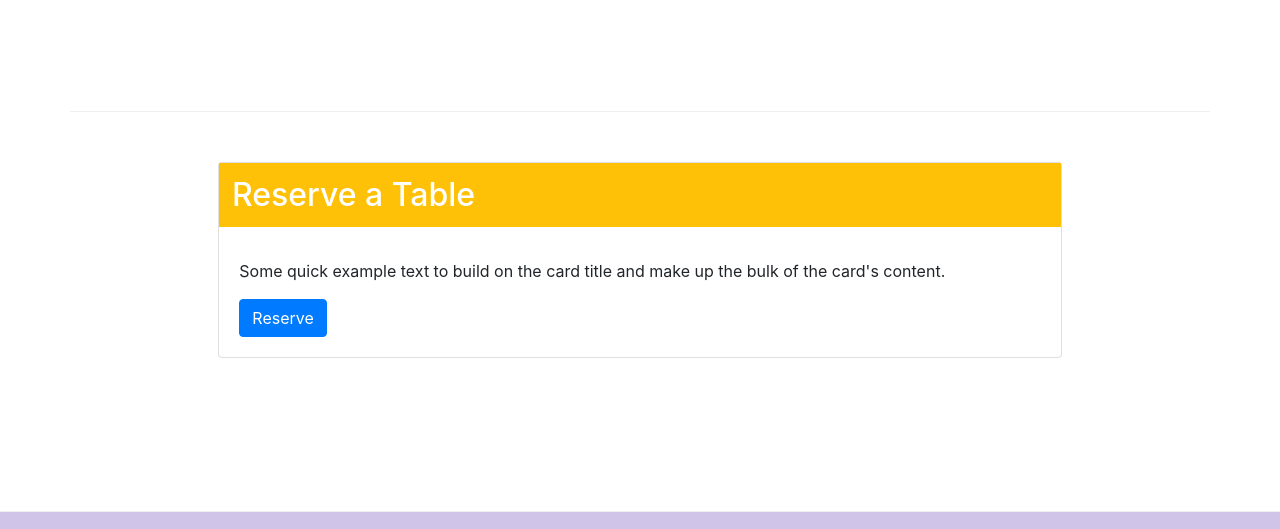
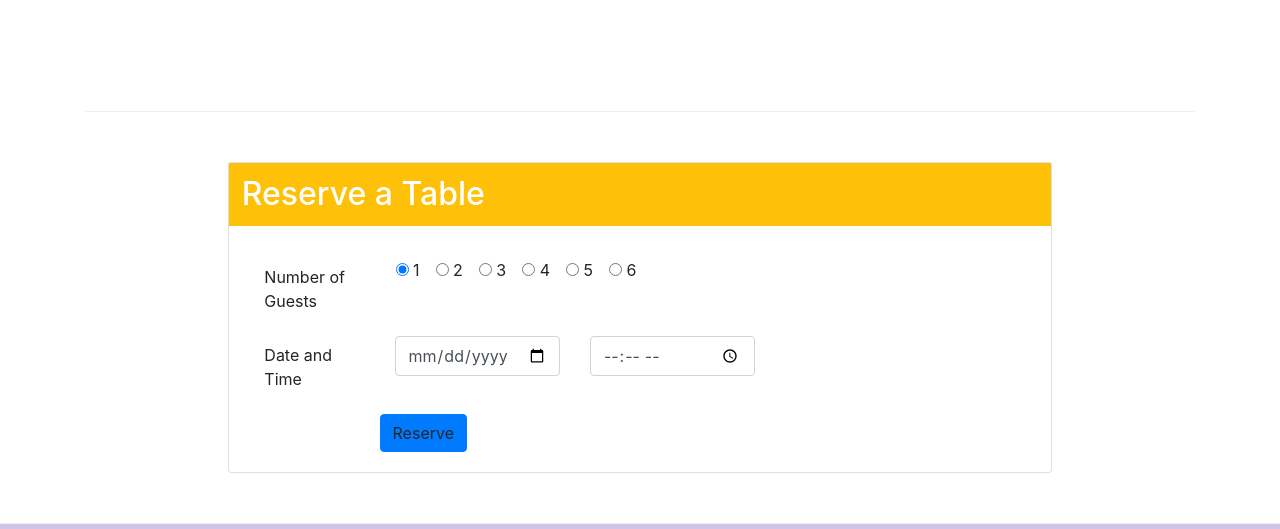
Before and after one commit to pranjay-poddar/Con_Fusion, a website: page index.html in a window 1280 px wide. Shown: the part 1422-1951 px from the top of the page. Drawn offline with nearby package versions, Linux system fonts and the light colour scheme.

Commit message:
added reserve table feature

```diff
--- a/css/style.css
+++ b/css/style.css
@@ -13,6 +13,11 @@
 body {
     padding: 50px 0px 0px 0px !important;
     z-index: 0 !important;
+}
+
+.row {
+    margin-right: 0 !important;
+    margin-left: 0 !important;
 }
 
 .heading {
--- a/index.html
+++ b/index.html
@@ -115,9 +115,39 @@
             <div class="card">
                 <h2 class="card-title bg-warning heading">Reserve a Table</h2>
                 <div class="card-body">
-
-                    <p class="card-text">Some quick example text to build on the card title and make up the bulk of the card's content.</p>
-                    <a href="#" class="btn btn-primary">Reserve</a>
+                    <form>
+                        <div class="form-group row">
+                            <label for="optradio" class="col-12 col-md-2 col-form-label">Number of Guests</label>
+                            <label class="radio-inline ml-3">
+                                <input type="radio" name="optradio" checked> 1
+                              </label>
+                            <label class="radio-inline ml-3">
+                                <input type="radio" name="optradio"> 2
+                              </label>
+                            <label class="radio-inline ml-3 ">
+                                <input type="radio" name="optradio"> 3
+                              </label>
+                            <label class="radio-inline ml-3">
+                                <input type="radio" name="optradio"> 4
+                              </label>
+                            <label class="radio-inline ml-3">
+                                <input type="radio" name="optradio"> 5
+                              </label>
+                            <label class="radio-inline ml-3">
+                                <input type="radio" name="optradio"> 6
+                              </label>
+                        </div>
+                        <div class="form-group row">
+                            <label for="date" class="col-12 col-md-2 col-form-label">Date and Time</label>
+                            <div class="col-6 col-md-3">
+                                <input type="date" class="form-control" id="date" name="Date" placeholder="Date">
+                            </div>
+                            <div class="col-6 col-md-3">
+                                <input type="time" class="form-control" id="time" name="Time" placeholder="Time">
+                            </div>
+                        </div>
+                        <a type="submit" class="btn btn-primary offset-2">Reserve</a>
+                    </form>
                 </div>
             </div>
         </div>
```
Also changed, not shown: aboutus.html (+9 -6 lines).
